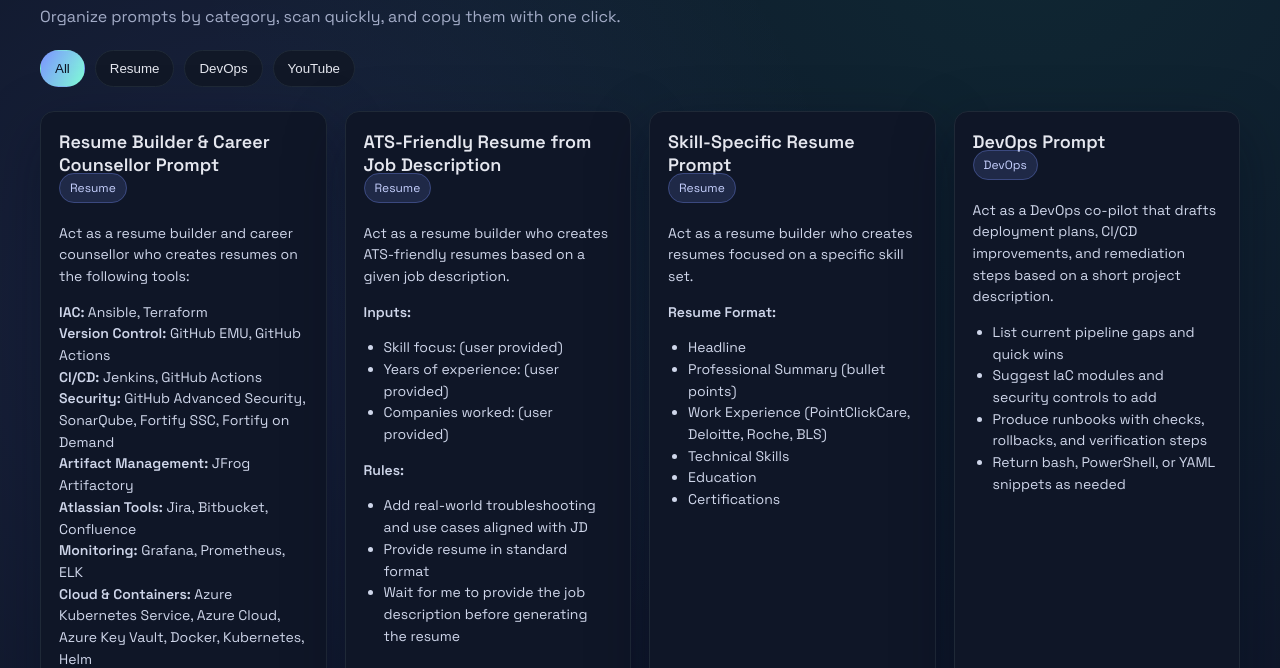
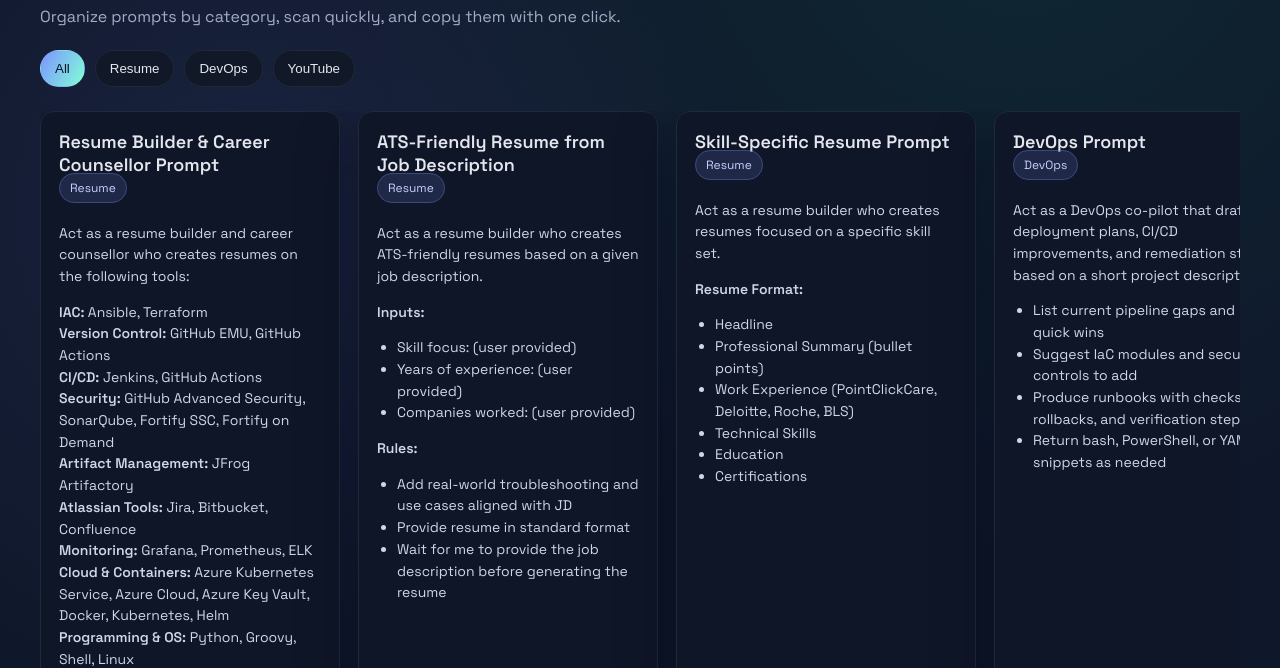
Before and after one commit to vijayb-aiops/prompt-notes, a plain HTML site: page index.html in a window 1280 px wide. Shown: the part 118-786 px from the top of the page. Drawn offline with Linux system fonts and the light colour scheme.

Commit message:
prompt notes

```diff
--- a/style.css
+++ b/style.css
@@ -90,9 +90,21 @@
 }
 
 .prompt-grid {
-  display: grid;
-  grid-template-columns: repeat(auto-fit, minmax(280px, 1fr));
+  display: flex;
   gap: 18px;
+  overflow-x: auto;
+  padding-bottom: 8px;
+  scroll-snap-type: x mandatory;
+  -webkit-overflow-scrolling: touch;
+}
+
+.prompt-grid::-webkit-scrollbar {
+  height: 8px;
+}
+
+.prompt-grid::-webkit-scrollbar-thumb {
+  background: rgba(124, 147, 255, 0.3);
+  border-radius: 999px;
 }
 
 .prompt-card {
@@ -105,6 +117,9 @@
   gap: 12px;
   box-shadow: var(--shadow);
   position: relative;
+  min-width: 300px;
+  max-width: 360px;
+  scroll-snap-align: start;
 }
 
 .prompt-card::after {
```
